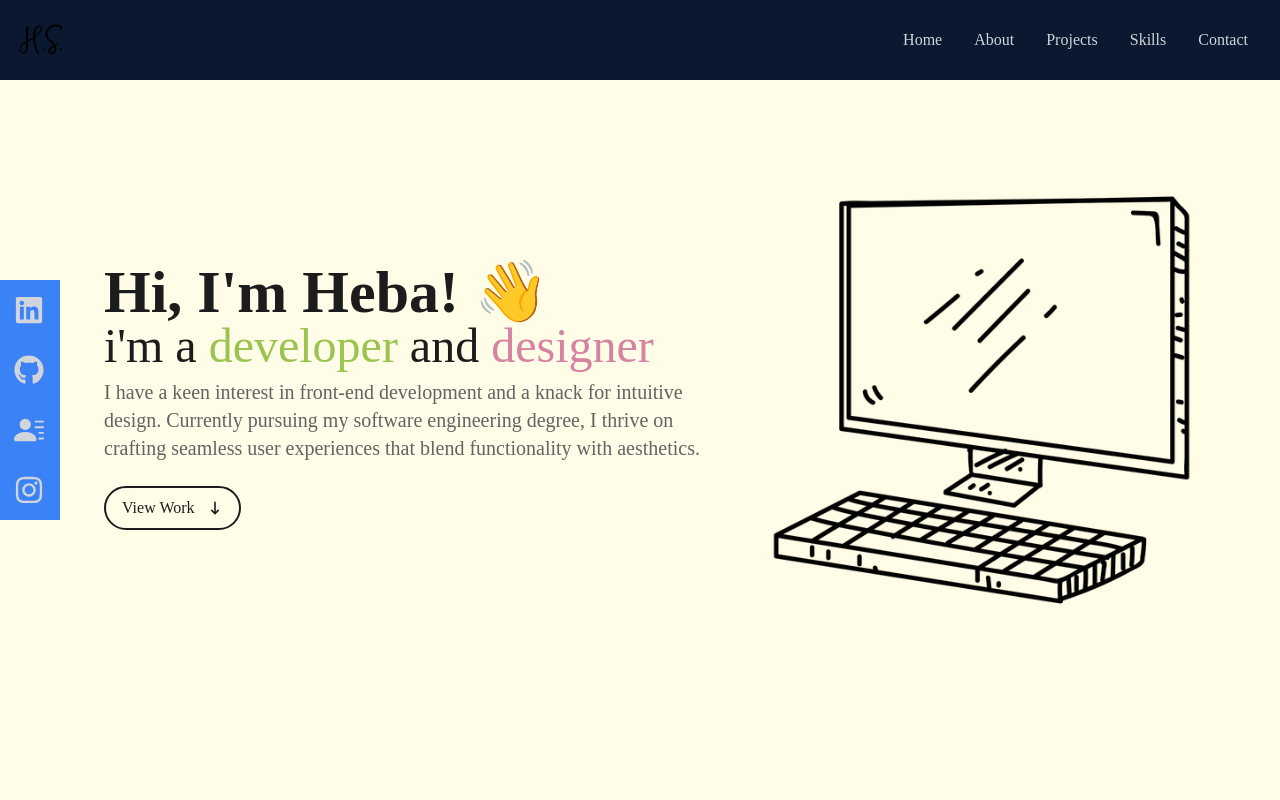
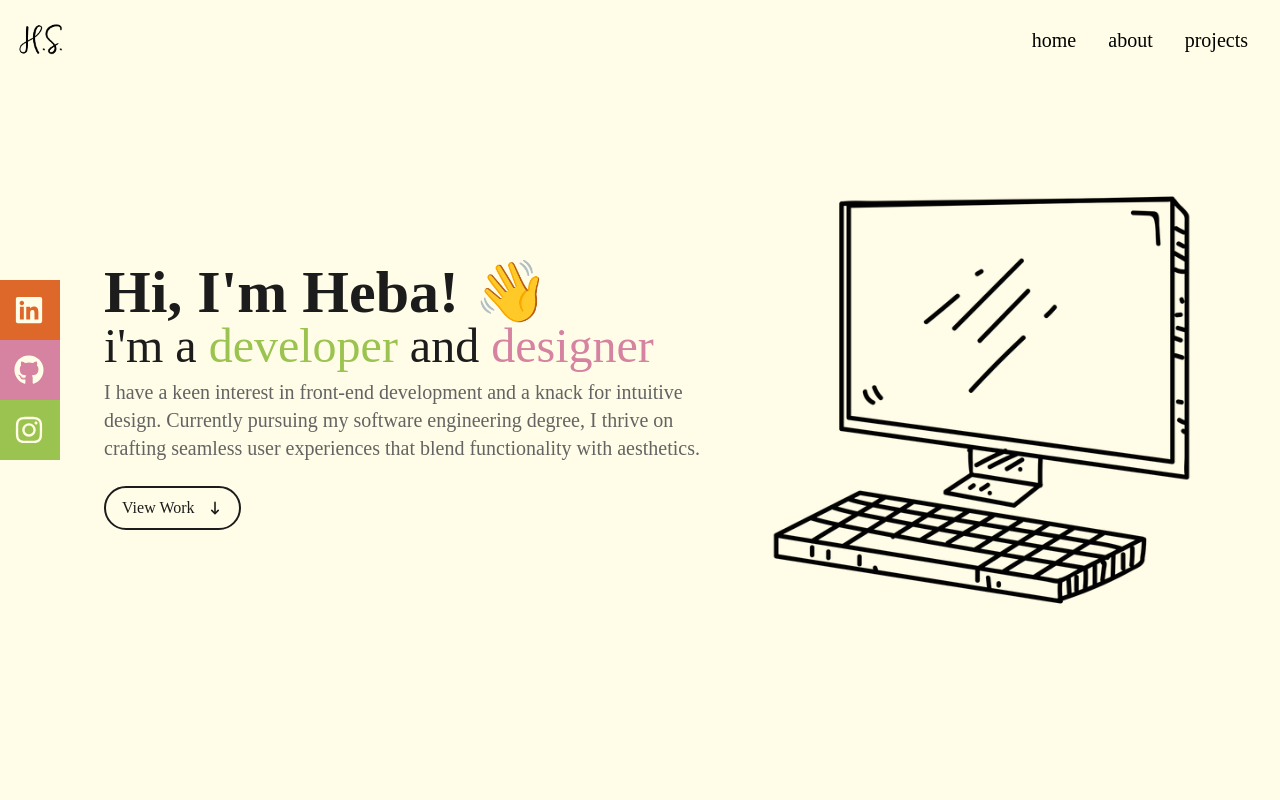
Before and after one commit to hebz26/portfolio-version2, a React (Create React App) app: page / in a window 1280 px wide. Shown: the top 800 px of the page. Built offline with nearby package versions, Linux system fonts and the light colour scheme.

Commit message:
nav-scroll

```diff
--- a/src/components/Navbar.jsx
+++ b/src/components/Navbar.jsx
@@ -1,5 +1,7 @@
 import React, { useState } from "react";
 import Logo from "../assets/logo.png";
+import { Link } from "react-scroll";
+
 import {
   FaBars,
   FaTimes,
@@ -15,23 +17,35 @@ const Navbar = () => {
   const handleClick = () => setNav(!nav);
 
   return (
-    <div className="fixed w-full h-[80px] flex justify-between items-center px-4 bg-[#0a192f] text-gray-300">
+    <div className="fixed w-full h-[80px] flex justify-between items-center px-4 bg-[#fffde7] text-[1c1c1c] z-20">
       <div>
         <img src={Logo} alt="Logo Initials" style={{ width: "50px" }} />
       </div>
 
       {/* Menu */}
 
-      <ul className="hidden md:flex ">
-        <li>Home</li>
-        <li>About</li>
-        <li>Projects</li>
-        <li>Skills</li>
-        <li>Contact</li>
+      <ul className="hidden md:flex text-xl ">
+        <li>
+          <Link to="home" smooth={true} duration={500}>
+            home
+          </Link>
+        </li>
+        <li>
+          {" "}
+          <Link to="about" smooth={true} duration={500}>
+            about
+          </Link>
+        </li>
+        <li>
+          {" "}
+          <Link to="work" smooth={true} duration={500} offset={-50}>
+            projects
+          </Link>
+        </li>
       </ul>
 
       {/* Hamburger Menu */}
-      <div onClick={handleClick} className="md:hidden z-10">
+      <div onClick={handleClick} className="md:hidden z-50">
         {!nav ? <FaBars /> : <FaTimes />}
       </div>
 
@@ -40,46 +54,60 @@ const Navbar = () => {
         className={
           !nav
             ? "hidden"
-            : "absolute top-0 left-0 w-full h-screen bg-[#0a192f] flex flex-col justify-center items-center"
+            : "absolute top-0 left-0 w-full h-screen bg-[#fffde7] flex flex-col justify-center items-center -z-10"
         }
       >
-        <li className="py-6 text-4xl">Home</li>
-        <li className="py-6 text-4xl">About</li>
-        <li className="py-6 text-4xl">Projects</li>
-        <li className="py-6 text-4xl">Skills</li>
-        <li className="py-6 text-4xl">Contact</li>
+        <li className="py-6 text-4xl">
+          <Link onClick={handleClick} to="home" smooth={true} duration={500}>
+            home
+          </Link>
+        </li>
+        <li className="py-6 text-4xl">
+          <Link onClick={handleClick} to="about" smooth={true} duration={500}>
+            about
+          </Link>
+        </li>
+        <li className="py-6 text-4xl">
+          <Link
+            onClick={handleClick}
+            to="work"
+            smooth={true}
+            duration={500}
+            offset={-50}
+          >
+            projects
+          </Link>
+        </li>
       </ul>
       {/* Socials Menu */}
       <div className="hidden lg:flex fixed flex-col top-[35%] left-0">
         <ul>
-          <li className="w-[160px] h-[60px] flex justify-between items-center ml-[-100px] hover:ml-[-10px] duration-300 bg-blue-500 ">
+          <li className="w-[160px] h-[60px] flex justify-between items-center ml-[-100px] hover:ml-[-10px] duration-300 bg-[#de672a] ">
             <a
-              className="flex justify-between items-center w-full text-gray-300"
-              href="/"
+              className="flex justify-between items-center w-full text-[#fffde7]"
+              href="https://www.linkedin.com/in/heba-sayed6"
+              target="_blank"
+              rel="noopener noreferrer"
             >
               Linkedin <FaLinkedin size={30} />
             </a>
           </li>
-          <li className="w-[160px] h-[60px] flex justify-between items-center ml-[-100px] hover:ml-[-10px] duration-300 bg-blue-500 ">
+          <li className="w-[160px] h-[60px] flex justify-between items-center ml-[-100px] hover:ml-[-10px] duration-300 bg-[#d682a1] ">
             <a
-              className="flex justify-between items-center w-full text-gray-300"
-              href="/"
+              className="flex justify-between items-center w-full text-[#fffde7]"
+              href="https://github.com/hebz26"
+              target="_blank"
+              rel="noopener noreferrer"
             >
               Github <FaGithub size={30} />
             </a>
           </li>
-          <li className="w-[160px] h-[60px] flex justify-between items-center ml-[-100px] hover:ml-[-10px] duration-300 bg-blue-500 ">
+          <li className="w-[160px] h-[60px] flex justify-between items-center ml-[-100px] hover:ml-[-10px] duration-300 bg-[#9bc34f] ">
             <a
-              className="flex justify-between items-center w-full text-gray-300"
-              href="/"
-            >
-              Resume <BsFillPersonLinesFill size={30} />
-            </a>
-          </li>
-          <li className="w-[160px] h-[60px] flex justify-between items-center ml-[-100px] hover:ml-[-10px] duration-300 bg-blue-500 ">
-            <a
-              className="flex justify-between items-center w-full text-gray-300"
-              href="/"
+              className="flex justify-between items-center w-full text-[#fffde7]"
+              href="https://www.instagram.com/hebzstudio/"
+              target="_blank"
+              rel="noopener noreferrer"
             >
               Instagram <FaInstagram size={30} />
             </a>
```
